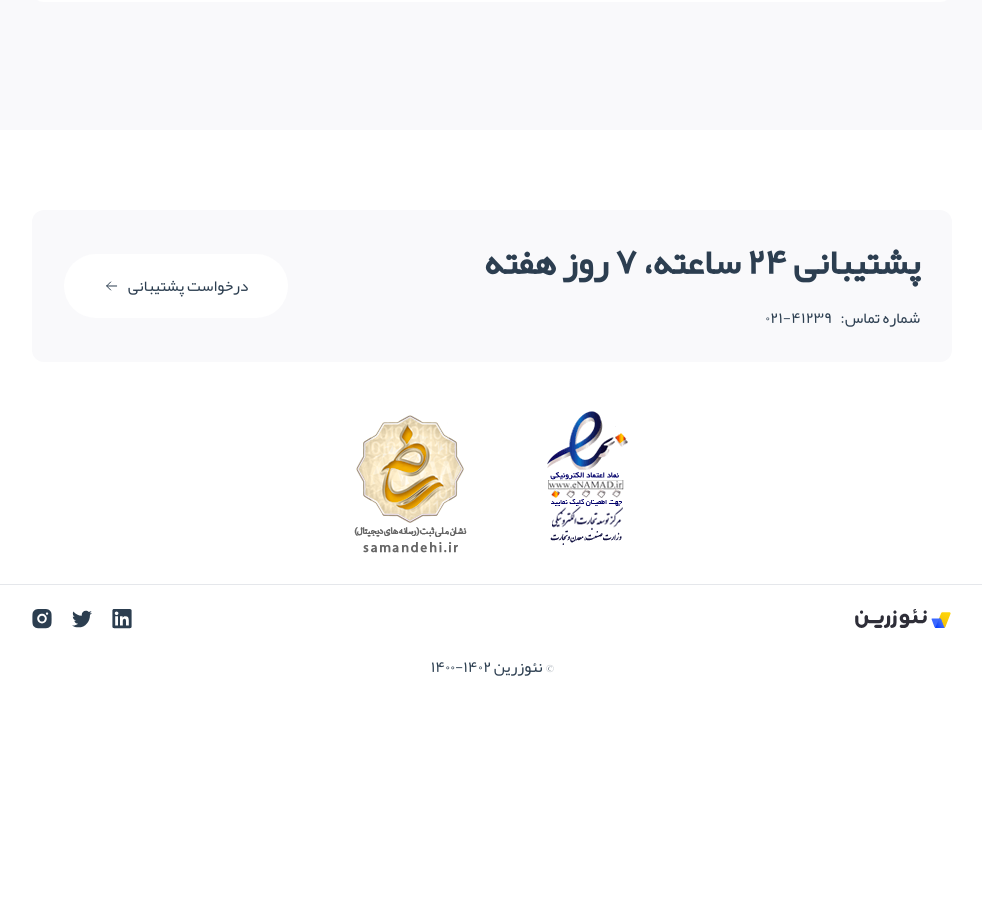
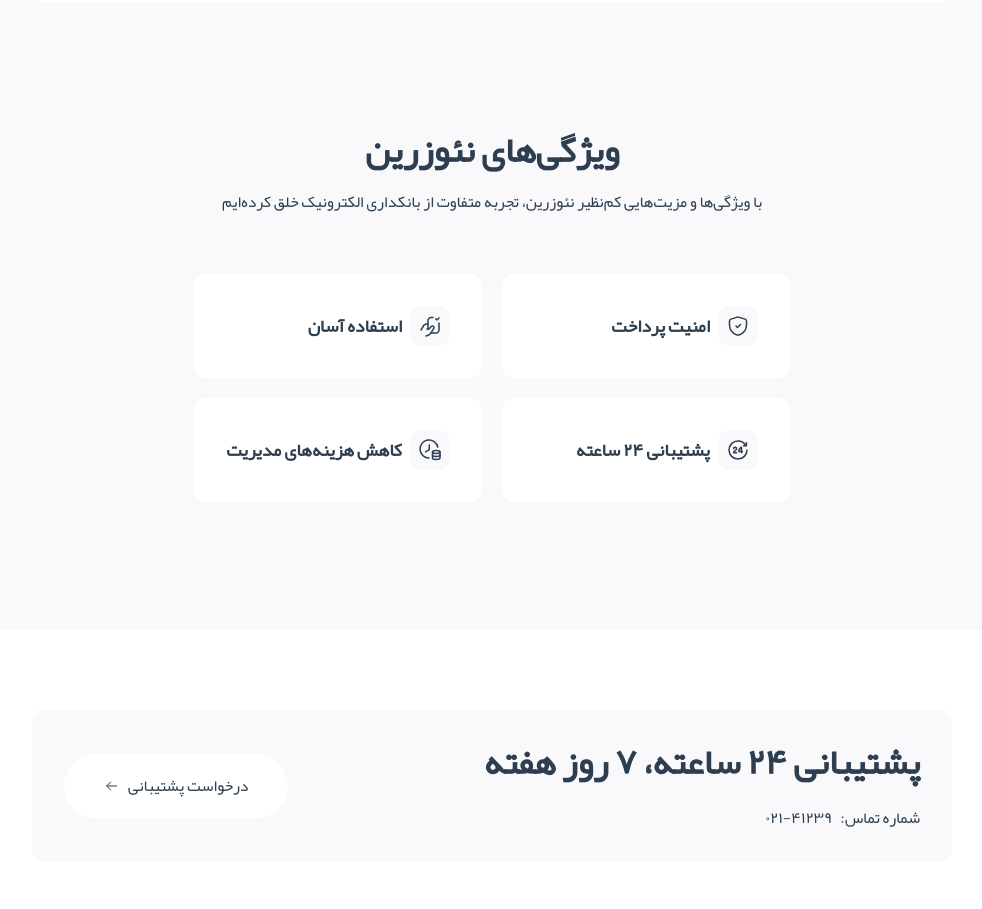
Before and after one commit to mostafakazemi/neozarin-vue, a Vue app: page /download in a window 1280 px wide. Shown: the part 860-1769 px from the top of the page, without its empty margins (148-1130 px from the left). Before the commit the page ends 1619 px from the top, so only its background shows below. Built offline with nearby package versions, Linux system fonts and the light colour scheme.

Commit message:
Add features-section to download page

```diff
--- a/src/pages/Download.vue
+++ b/src/pages/Download.vue
@@ -2,15 +2,17 @@
   <div class="flex flex-col gap-y-32">
     <DownloadHeroSection />
     <AppsSection />
+    <FeaturesSection />
   </div>
 </template>
 
 <script>
 import DownloadHeroSection from '@/components/Download/HeroSection/index.vue'
 import AppsSection from '@/components/Download/AppsSection/index.vue'
+import FeaturesSection from '@/components/FeaturesSection/index.vue'
 
 export default {
   name: 'DownloadPage',
-  components: { AppsSection, DownloadHeroSection }
+  components: { FeaturesSection, AppsSection, DownloadHeroSection }
 }
 </script>
```
